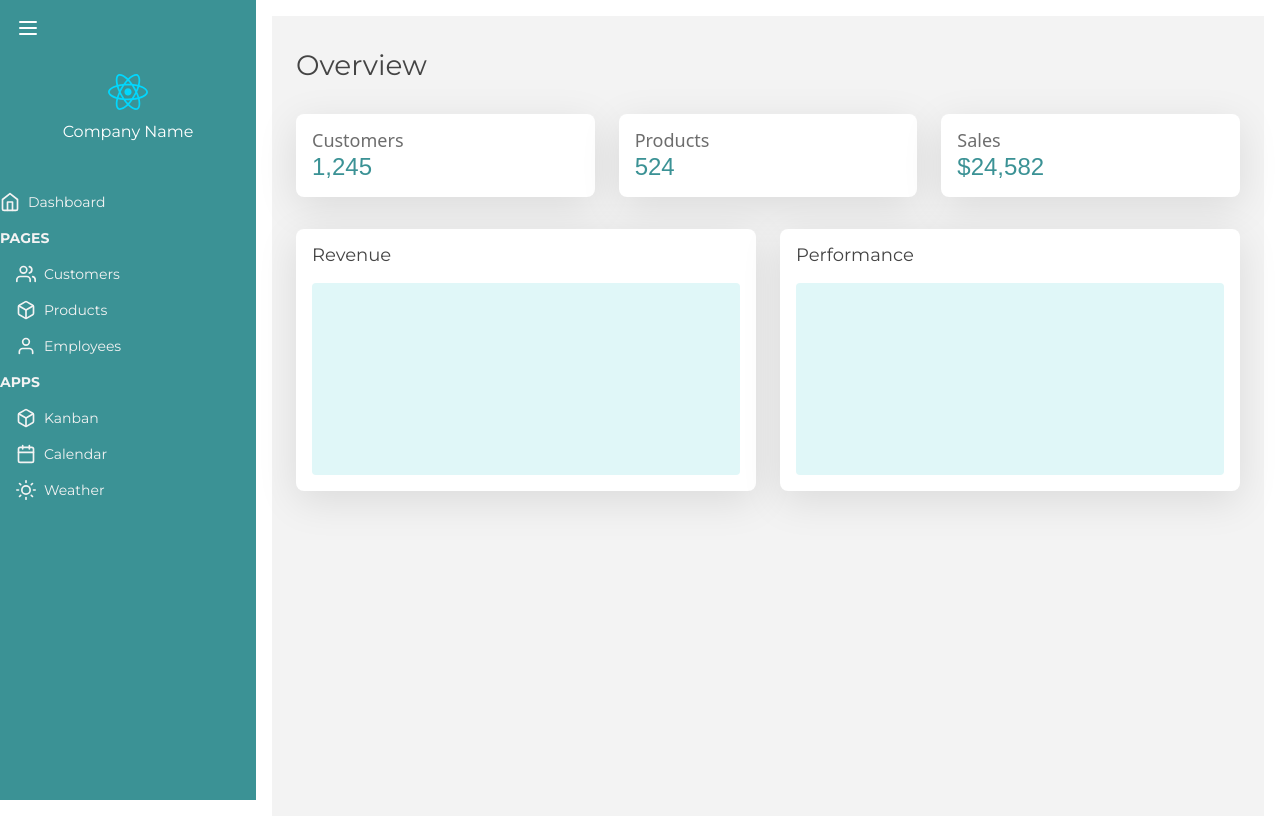
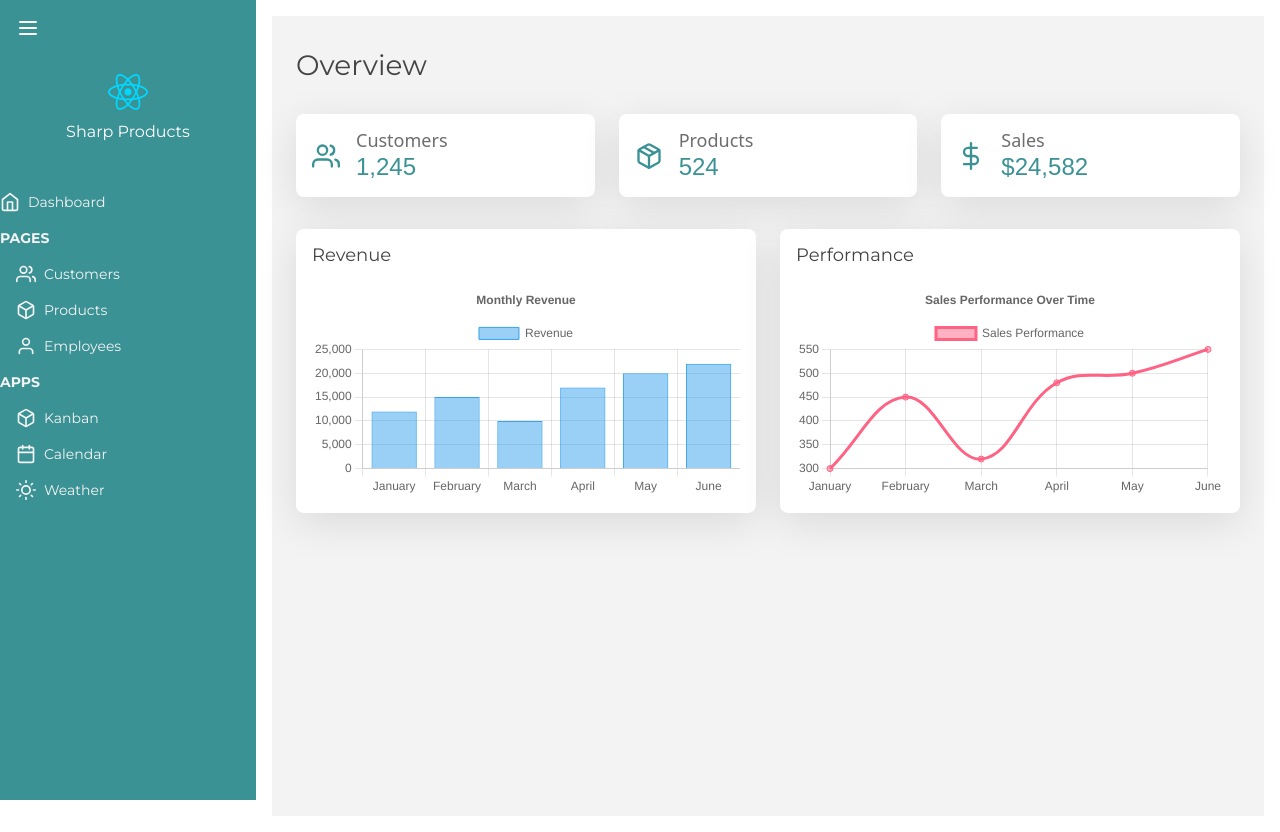
Before and after one commit to aabu960/portfolio-website-, a React (Vite) app: page / in a window 1280 px wide. Built offline with nearby package versions, Linux system fonts and the light colour scheme; a web font is replaced by a local one.

Commit message:
updated company name , dashoard icons

```diff
--- a/src/components/Dashboard.jsx
+++ b/src/components/Dashboard.jsx
@@ -1,9 +1,88 @@
+import React from "react";
+import { FiUsers, FiPackage, FiDollarSign } from "react-icons/fi";
+import {
+  Chart as ChartJS,
+  CategoryScale,
+  LinearScale,
+  BarElement,
+  Title,
+  Tooltip,
+  Legend,
+  PointElement,
+  LineElement,
+} from "chart.js";
+import { Bar, Line } from "react-chartjs-2";
+
+// Register Chart.js components
+ChartJS.register(
+  CategoryScale,
+  LinearScale,
+  BarElement,
+  Title,
+  Tooltip,
+  Legend,
+  PointElement,
+  LineElement
+);
 
 const Dashboard = () => {
+  // Data for the bar chart
+  const barChartData = {
+    labels: ["January", "February", "March", "April", "May", "June"],
+    datasets: [
+      {
+        label: "Revenue",
+        data: [12000, 15000, 10000, 17000, 20000, 22000],
+        backgroundColor: "rgba(54, 162, 235, 0.5)",
+        borderColor: "rgba(54, 162, 235, 1)",
+        borderWidth: 1,
+      },
+    ],
+  };
+
+  const barChartOptions = {
+    responsive: true,
+    plugins: {
+      legend: {
+        position: "top",
+      },
+      title: {
+        display: true,
+        text: "Monthly Revenue",
+      },
+    },
+  };
+
+  // Data for the line chart
+  const lineChartData = {
+    labels: ["January", "February", "March", "April", "May", "June"],
+    datasets: [
+      {
+        label: "Sales Performance",
+        data: [300, 450, 320, 480, 500, 550],
+        fill: false,
+        backgroundColor: "rgba(255, 99, 132, 0.5)",
+        borderColor: "rgba(255, 99, 132, 1)",
+        tension: 0.4,
+      },
+    ],
+  };
+
+  const lineChartOptions = {
+    responsive: true,
+    plugins: {
+      legend: {
+        position: "top",
+      },
+      title: {
+        display: true,
+        text: "Sales Performance Over Time",
+      },
+    },
+  };
+
   return (
     <div className="flex h-screen">
-
-
       {/* Content Section */}
       <div className="p-6 bg-light-gray flex-1">
         {/* Page Title */}
@@ -11,36 +90,47 @@
 
         {/* Stats Cards */}
         <div className="grid grid-cols-1 md:grid-cols-3 gap-6">
-            <div className="bg-white shadow-3xl p-4 rounded-lg">
+          <div className="bg-white shadow-3xl p-4 rounded-lg flex items-center">
+            <FiUsers className="text-3xl text-dark-teal mr-4" />
+            <div>
               <h3 className="text-lg text-slate-gray">Customers</h3>
               <p className="text-2xl font-palanquin text-dark-teal">1,245</p>
             </div>
-            <div className="bg-white shadow-3xl p-4 rounded-lg">
+          </div>
+          <div className="bg-white shadow-3xl p-4 rounded-lg flex items-center">
+            <FiPackage className="text-3xl text-dark-teal mr-4" />
+            <div>
               <h3 className="text-lg text-slate-gray">Products</h3>
               <p className="text-2xl font-palanquin text-dark-teal">524</p>
             </div>
-            <div className="bg-white shadow-3xl p-4 rounded-lg">
+          </div>
+          <div className="bg-white shadow-3xl p-4 rounded-lg flex items-center">
+            <FiDollarSign className="text-3xl text-dark-teal mr-4" />
+            <div>
               <h3 className="text-lg text-slate-gray">Sales</h3>
               <p className="text-2xl font-palanquin text-dark-teal">$24,582</p>
+            </div>
           </div>
         </div>
 
         {/* Charts Section */}
         <div className="mt-8 grid grid-cols-1 md:grid-cols-2 gap-6">
           <div className="bg-white shadow-3xl p-4 rounded-lg">
-              <h3 className="text-lg font-montserrat text-dark-gray mb-4">Revenue</h3>
-              {/* Insert Chart Here */}
-              <div className="h-48 bg-pale-blue rounded"></div>
+            <h3 className="text-lg font-montserrat text-dark-gray mb-4">
+              Revenue
+            </h3>
+            <Bar data={barChartData} options={barChartOptions} />
           </div>
           <div className="bg-white shadow-3xl p-4 rounded-lg">
-              <h3 className="text-lg font-montserrat text-dark-gray mb-4">Performance</h3>
-              {/* Insert Chart Here */}
-              <div className="h-48 bg-pale-blue rounded"></div>
+            <h3 className="text-lg font-montserrat text-dark-gray mb-4">
+              Performance
+            </h3>
+            <Line data={lineChartData} options={lineChartOptions} />
           </div>
         </div>
       </div>
     </div>
-
   );
 };
+
 export default Dashboard;
--- a/src/components/Sidebar.jsx
+++ b/src/components/Sidebar.jsx
@@ -32,8 +32,8 @@ const Sidebar = () => {
 
         {/* Logo and Company Name */}
         <div className="flex flex-col items-center p-4 space-y-2">
-          <img src={logo} alt="Company Logo" className="h-10 w-10 object-contain" />
-          {isOpen && <span className="font-montserrat text-white">Company Name</span>}
+          <img src={logo} alt="Sharp Products" className="h-10 w-10 object-contain" />
+          {isOpen && <span className="font-montserrat text-white">Sharp Products</span>}
         </div>
 
         {/* Navigation Links */}
```
Lines whose indentation alone changed are shown as unchanged.
